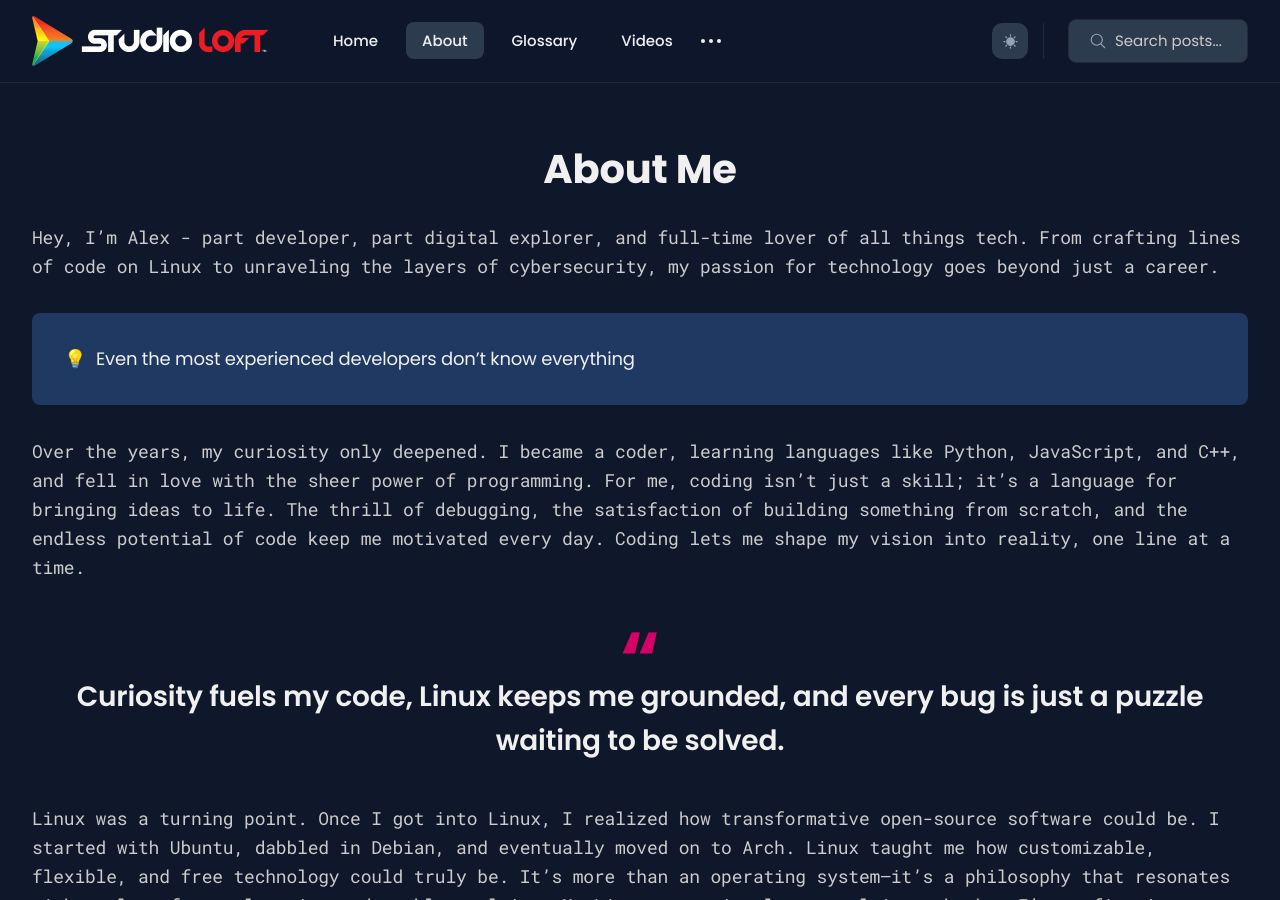
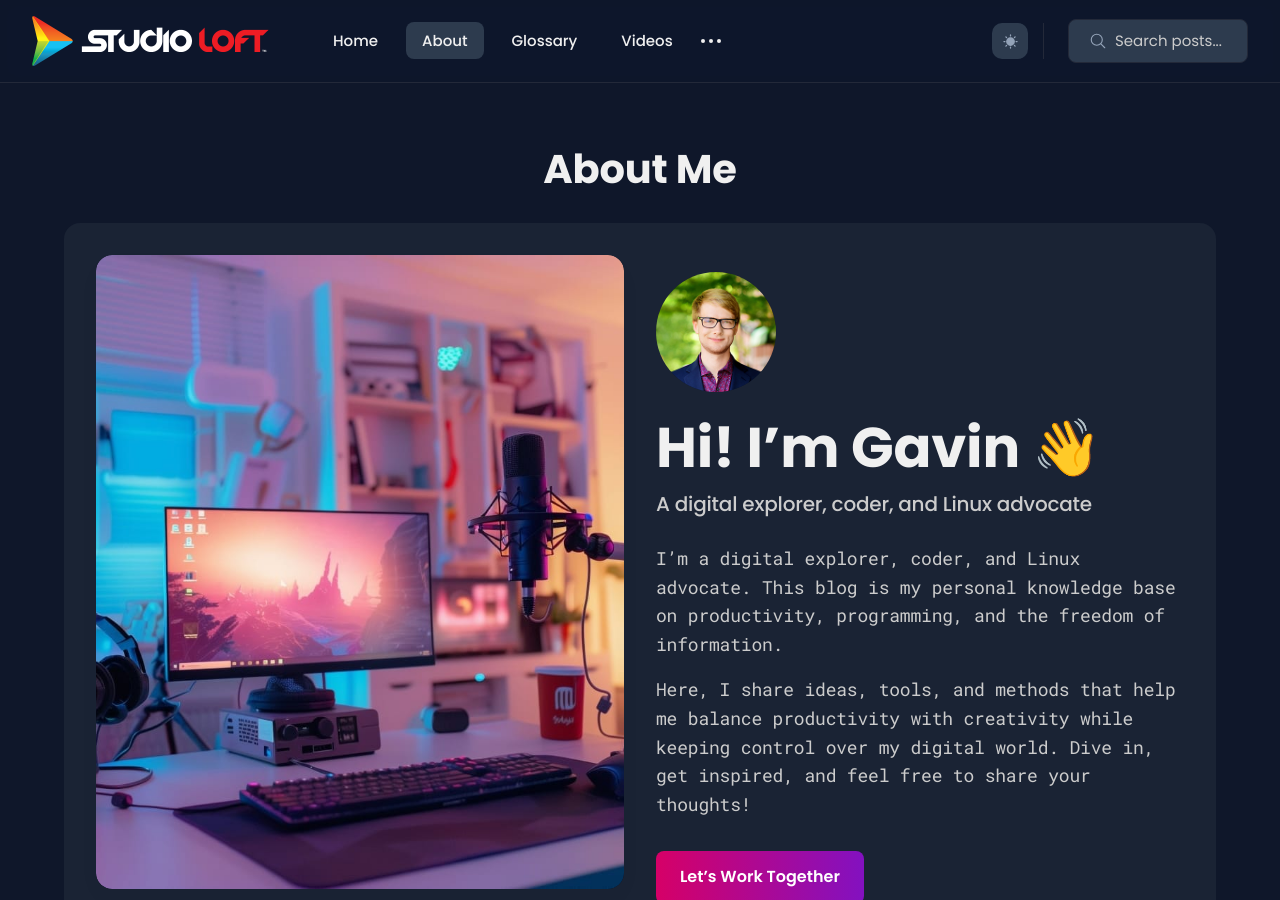
Before and after one commit to studioloft/studioloft.github.io, a Jekyll site: the page built from _pages/about.md, in a window 1280 px wide and 900 px high. Built offline with Jekyll 4.4.1, drawn with Linux system fonts in a browser that asks for light colours; some of the changed text lies outside the part shown.

Commit message:
hero update

```diff
--- a/_pages/about.md
+++ b/_pages/about.md
@@ -4,7 +4,54 @@ title: About Me
 permalink: /about/
 ---
 
-{% include hero.html %}
+<!-- begin hero -->
+<section class="hero">
+  <div class="container">
+    <div class="hero__inner">
+      <div class="row">
+
+        <div class="col col-6 col-d-12">
+          <div class="hero__left">
+            <div class="hero__image">
+              <img class="lazy" data-src="{{ site.data.settings.hero.hero_image }}" alt="{{ site.data.settings.author.name }}'s Picture">
+            </div>
+            {% if site.data.settings.hero.hero_image_caption %}
+            <div class="hero__image__caption">{{ site.data.settings.hero.hero_image_caption | markdownify | replace: '<p>' | replace: '</p>' }}</div>
+            {% endif %}
+          </div>
+        </div>
+
+        <div class="col col-6 col-d-12">
+          <div class="hero__right">
+            {% if site.data.settings.hero.hero_avatar %}
+            <div class="hero__avatar">
+              <img class="lazy" data-src="{{ site.data.settings.hero.hero_avatar }}" alt="{{ site.data.settings.author.author_name }}">
+            </div>
+            {% endif %}
+
+            {% if site.data.settings.hero.hero_title %}
+            <h1 class="hero__title">{{ site.data.settings.hero.hero_title }}</h1>
+            {% endif %}
+
+            {% if site.data.settings.hero.hero_subtitle %}
+            <p class="hero__subtitle">{{ site.data.settings.hero.hero_subtitle }}</p>
+            {% endif %}
+
+            {% if site.data.settings.hero.hero_description %}
+            <div class="hero__description">{{ site.data.settings.hero.hero_description | markdownify }}</div>
+            {% endif %}
+
+            {% if site.data.settings.hero.hero_button_text %}
+            <a href="{{ site.data.settings.hero.hero_button_link }}" class="hero__button button button--primary">{{ site.data.settings.hero.hero_button_text }}</a>
+            {% endif %}
+          </div>
+        </div>
+
+      </div>
+    </div>
+  </div>
+</section>
+<!-- end hero -->
 
 Hey, I’m Alex - part developer, part digital explorer, and full-time lover of all things tech. From crafting lines of code on Linux to unraveling the layers of cybersecurity, my passion for technology goes beyond just a career.
 
```
